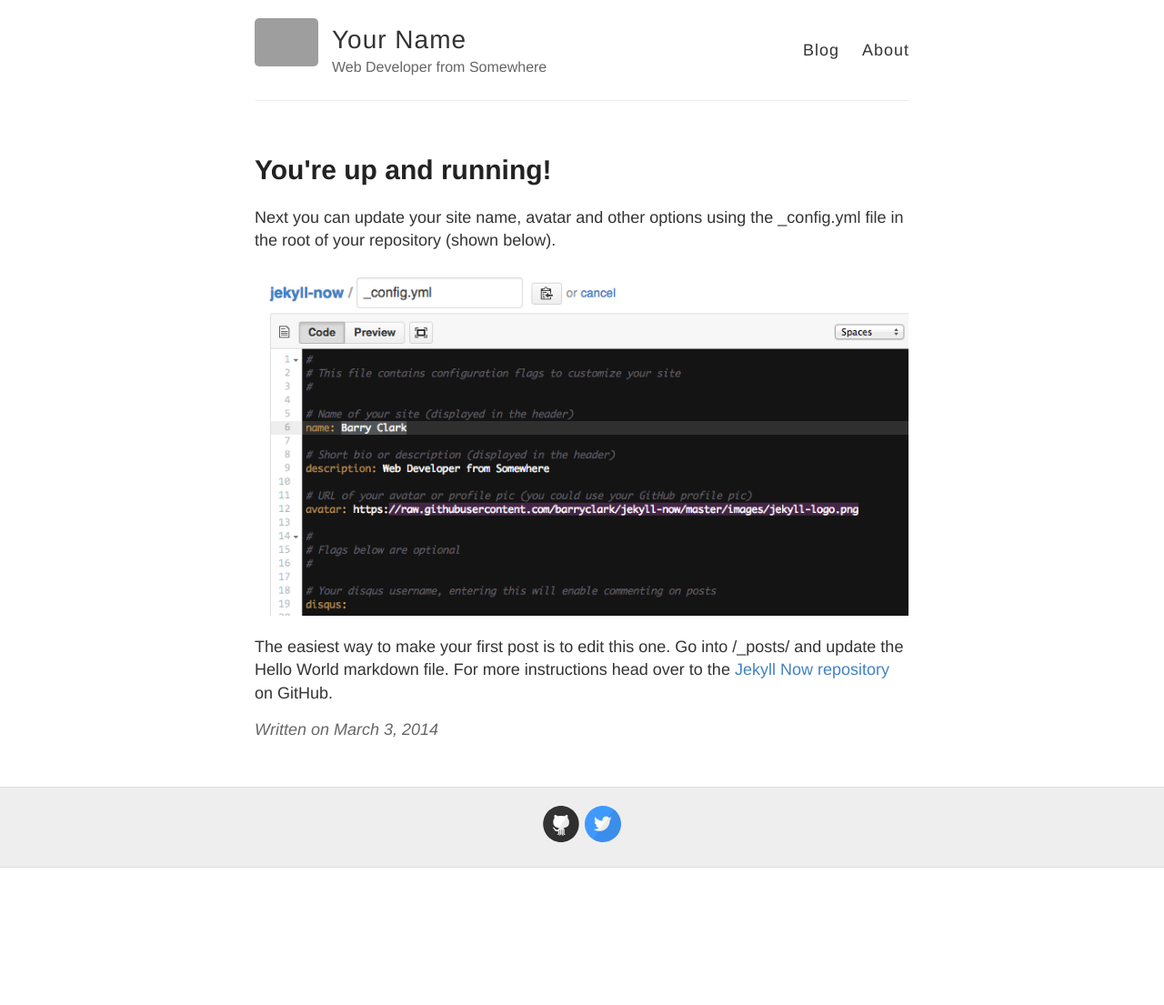
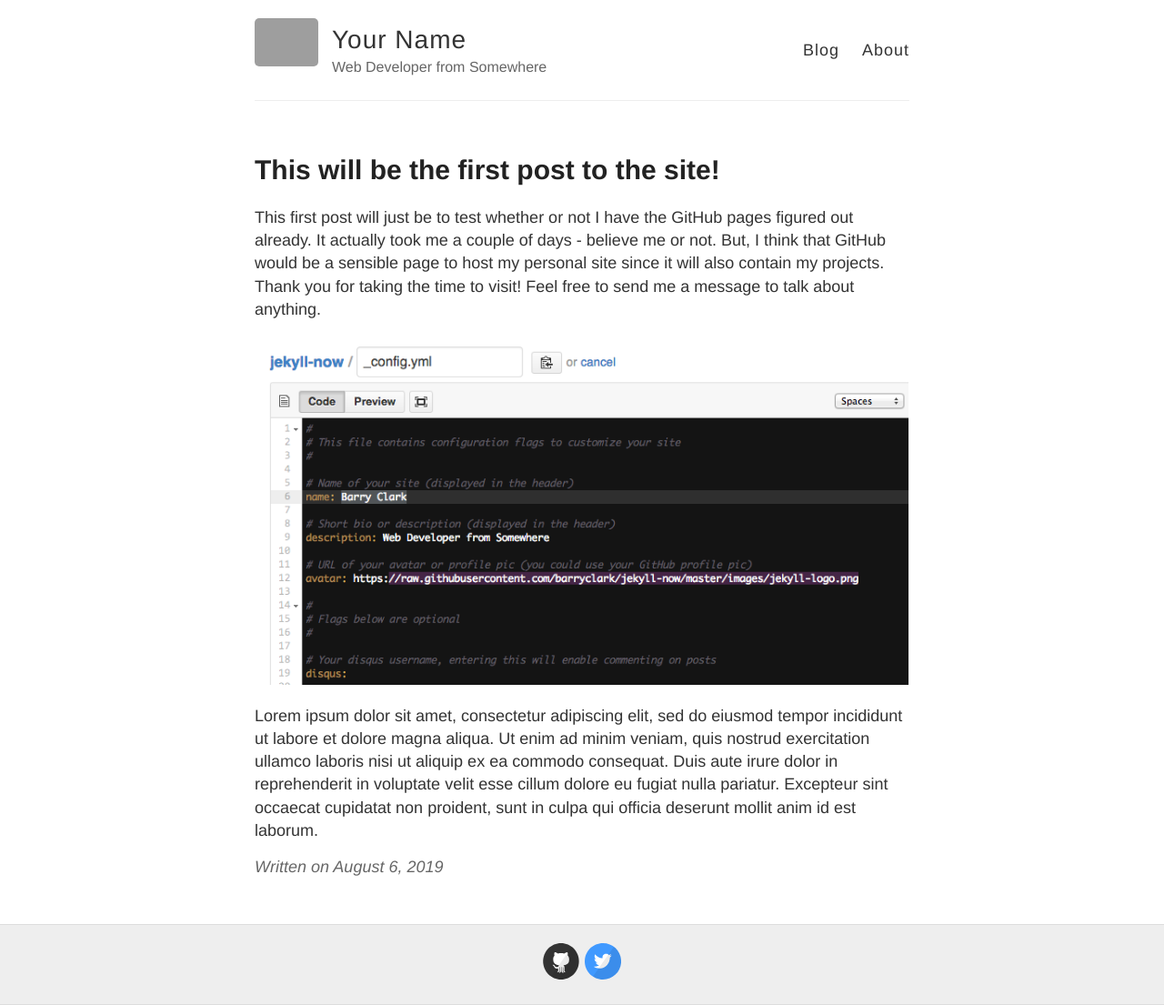
Before and after one commit to jeremiahluy/jeremiahluy.github.io, a Jekyll site: the page built from _posts/2019-8-6-Hello-World.md, in a window 1280 px wide. Shown: the whole page at 91% size. Built offline with Jekyll 4.4.1, drawn with Linux system fonts in a browser that asks for light colours; before the commit the page ends 954 px from its top, so only the background shows below that; grey boxes are pictures that could not be loaded.

Commit message:
Publish first post: Achieved!

```diff
--- a/_config.yml
+++ b/_config.yml
@@ -1,6 +1,8 @@
 #
 # This file contains configuration flags to customize your site
 #
+
+theme: midnight
 
 # Name of your site (displayed in the header)
 name: Your Name
--- a/_posts/2014-3-3-Hello-World.md
+++ /dev/null
@@ -1,10 +0,0 @@
----
-layout: post
-title: You're up and running!
----
-
-Next you can update your site name, avatar and other options using the _config.yml file in the root of your repository (shown below).
-
-![_config.yml]({{ site.baseurl }}/images/config.png)
-
-The easiest way to make your first post is to edit this one. Go into /_posts/ and update the Hello World markdown file. For more instructions head over to the [Jekyll Now repository](https://github.com/barryclark/jekyll-now) on GitHub.
--- /dev/null
+++ b/_posts/2019-8-6-Hello-World.md
@@ -0,0 +1,10 @@
+---
+layout: post
+title: This will be the first post to the site!
+---
+
+This first post will just be to test whether or not I have the GitHub pages figured out already. It actually took me a couple of days - believe me or not. But, I think that GitHub would be a sensible page to host my personal site since it will also contain my projects. Thank you for taking the time to visit! Feel free to send me a message to talk about anything.
+
+![_config.yml]({{ site.baseurl }}/images/config.png)
+
+Lorem ipsum dolor sit amet, consectetur adipiscing elit, sed do eiusmod tempor incididunt ut labore et dolore magna aliqua. Ut enim ad minim veniam, quis nostrud exercitation ullamco laboris nisi ut aliquip ex ea commodo consequat. Duis aute irure dolor in reprehenderit in voluptate velit esse cillum dolore eu fugiat nulla pariatur. Excepteur sint occaecat cupidatat non proident, sunt in culpa qui officia deserunt mollit anim id est laborum.
```
